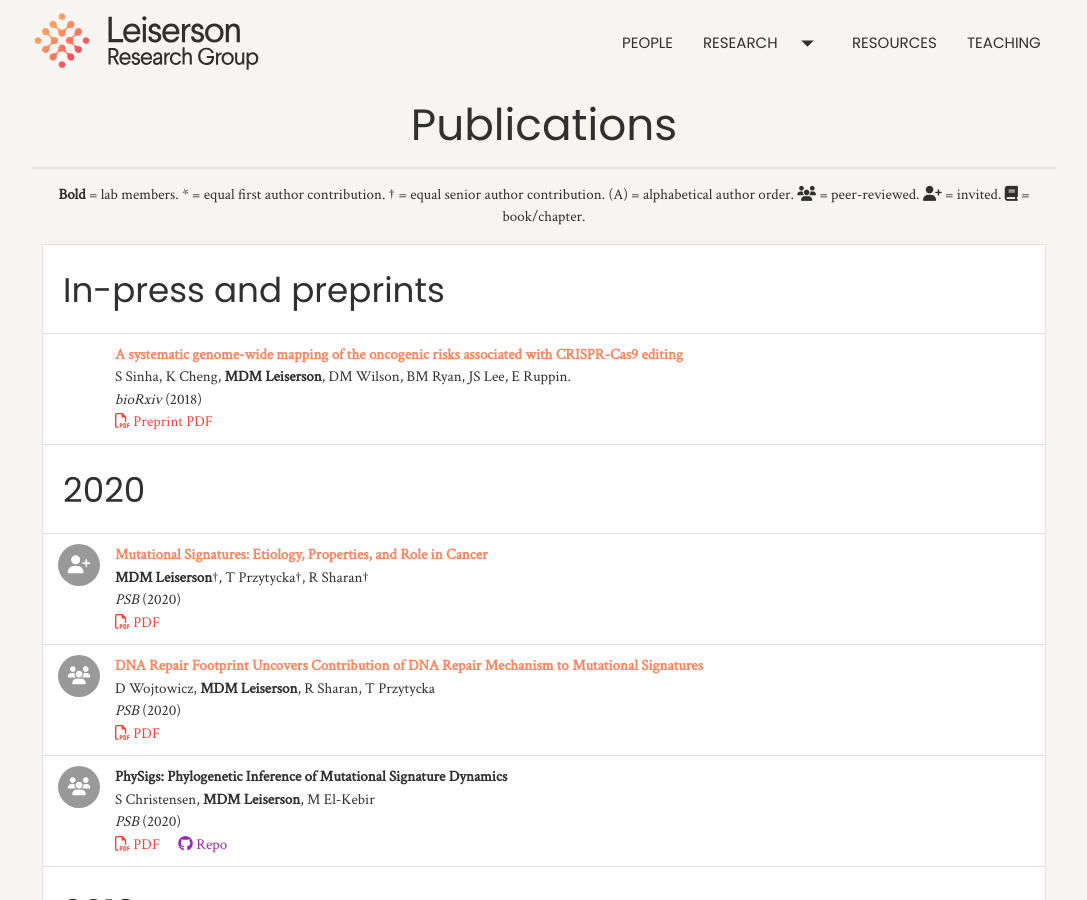
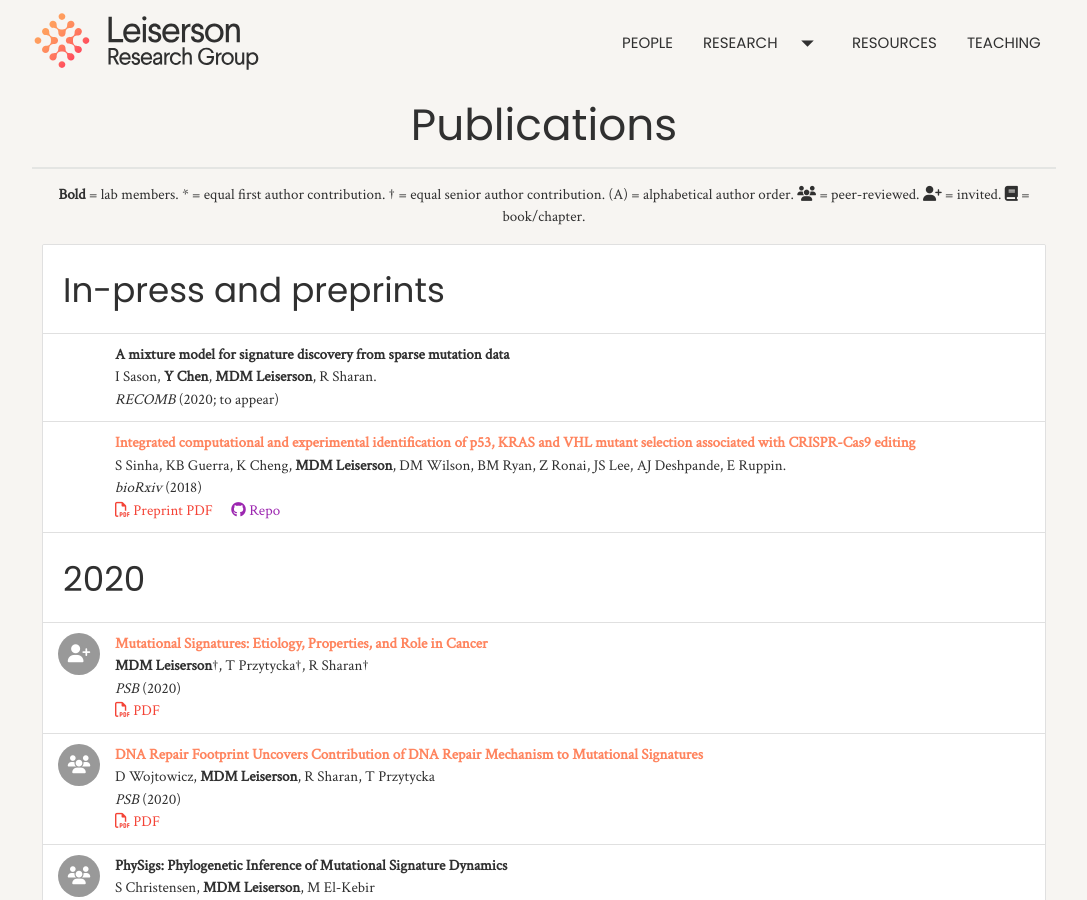
Before and after one commit to lrgr/lrgr.github.io, a Jekyll site: the page built from publications.html, in a window 1280 px wide and 900 px high. Shown: the whole window, without its empty margins (96-1183 px from the left). Built offline with Jekyll 4.4.1, drawn with Linux system fonts in a browser that asks for light colours; nearby versions of some CDN libraries.

Commit message:
Update CRISPR/Cas9 preprint

```diff
--- a/publications.html
+++ b/publications.html
@@ -19,12 +19,22 @@ top_navbar: false
   </li>
   <li class="collection-item avatar">
     <div>
-      <div><b><a href='https://www.biorxiv.org/content/early/2018/09/03/407767' target='_new'>A systematic genome-wide mapping of the oncogenic risks associated with CRISPR-Cas9 editing</a></b></div>
-      <div class="light">S Sinha, K Cheng, <b>MDM Leiserson</b>, DM Wilson, BM Ryan, JS Lee, E Ruppin.</div>
+      <div><b>A mixture model for signature discovery from sparse mutation data</b></div>
+      <div class="light">I Sason, <b>Y Chen</b>, <b>MDM Leiserson</b>, R Sharan.</div>
+      <div><i class="source">RECOMB</i> (2020; to appear)</div>
+    </div>
+    <div class="publication-links">
+    </div>
+  </li>
+  <li class="collection-item avatar">
+    <div>
+      <div><b><a href='https://www.biorxiv.org/content/10.1101/407767v2' target='_new'>Integrated computational and experimental identification of p53, KRAS and VHL mutant selection associated with CRISPR-Cas9 editing</a></b></div>
+      <div class="light">S Sinha, KB Guerra, K Cheng, <b>MDM Leiserson</b>, DM Wilson, BM Ryan, Z Ronai, JS Lee, AJ Deshpande, E Ruppin.</div>
       <div><i class="source">bioRxiv</i> (2018)</div>
     </div>
     <div class="publication-links">
-      <a class="red-text" href="https://www.biorxiv.org/content/early/2018/09/03/407767.full.pdf" target="_new"><i class="fa fa-file-pdf-o" aria-hidden="true"></i> Preprint PDF</a>
+      <a class="red-text" href="https://www.biorxiv.org/content/10.1101/407767v2.full.pdf" target="_new"><i class="fa fa-file-pdf-o" aria-hidden="true"></i> Preprint PDF</a>
+      <a class="purple-text" href="https://github.com/ruppinlab/crispr_risk" target="_new"><i class="fa fa-github" aria-hidden="true"></i> Repo</a>
     </div>
   </li>
   <li class="collection-header">
@@ -61,7 +71,7 @@ top_navbar: false
     </div>
     <div class="publication-links">
       <a class="red-text" href="https://psb.stanford.edu/psb-online/proceedings/psb20/Christensen.pdf" target="_new"><i class="fa fa-file-pdf-o" aria-hidden="true"></i> PDF</a>
-      <a class="purple-text" href="https://github.com/elkebir-group/PhySigs`" target="_new"><i class="fa fa-github" aria-hidden="true"></i> Repo</a>
+      <a class="purple-text" href="https://github.com/elkebir-group/PhySigs" target="_new"><i class="fa fa-github" aria-hidden="true"></i> Repo</a>
     </div>
   </li>
   <li class="collection-header">
```
